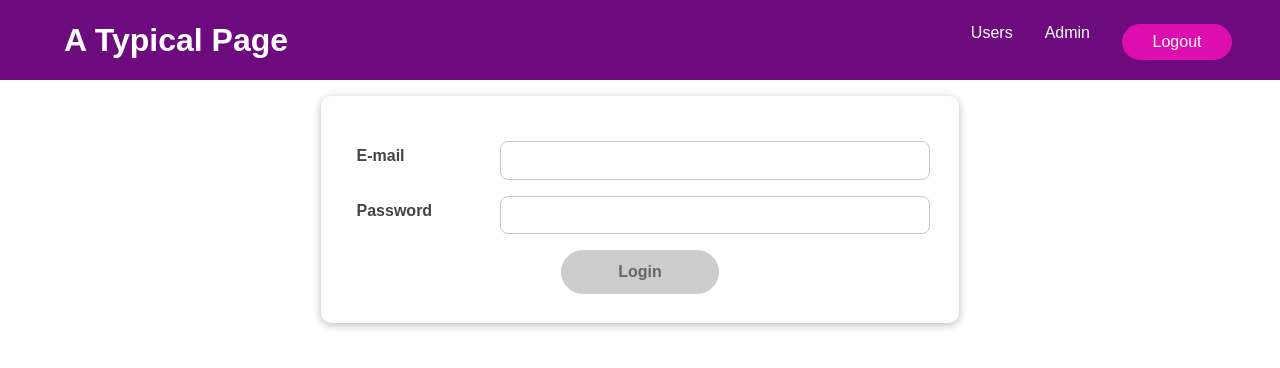
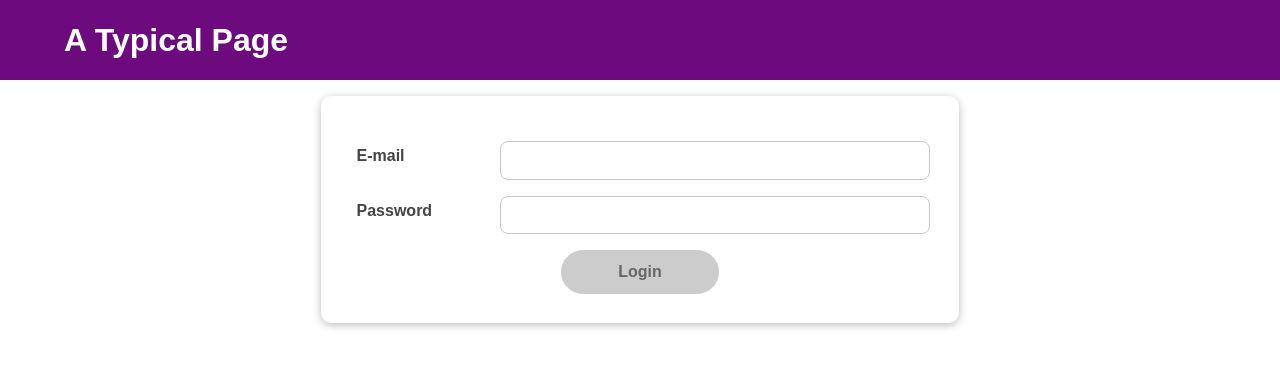
Before and after one commit to ogedengbewisdom/react_login_page, a React (Create React App) app: page / in a window 1280 px wide. Shown: the top 368 px of the page. Built offline with nearby package versions, Linux system fonts and the light colour scheme.

Commit message:
adding props html attribute

```diff
--- a/src/components/MainHeader/NavBar.js
+++ b/src/components/MainHeader/NavBar.js
@@ -2,22 +2,22 @@
 import styles from "./NavBar.module.css"
 
 
-const NavBar = () => {
+const NavBar = (props) => {
 
     return (
         <nav className={styles.navBars}>
             <ul className={styles.navBar}>
-                <li>
+            {props.isLoging && (<li>
                     <a href="/">Users</a>
-                </li>
+                </li>)}
 
-                <li>
+                {props.isLoging && (<li>
                     <a href="/">Admin</a>
-                </li>
+                </li>)}
 
-                <li>
-                    <button className={styles.but} type="button">Logout</button>
-                </li>
+                {props.isLoging &&(<li>
+                    <button className={styles.but} onClick={props.onLogout}>Logout</button>
+                </li>)}
             </ul>
         </nav>
     )
```
